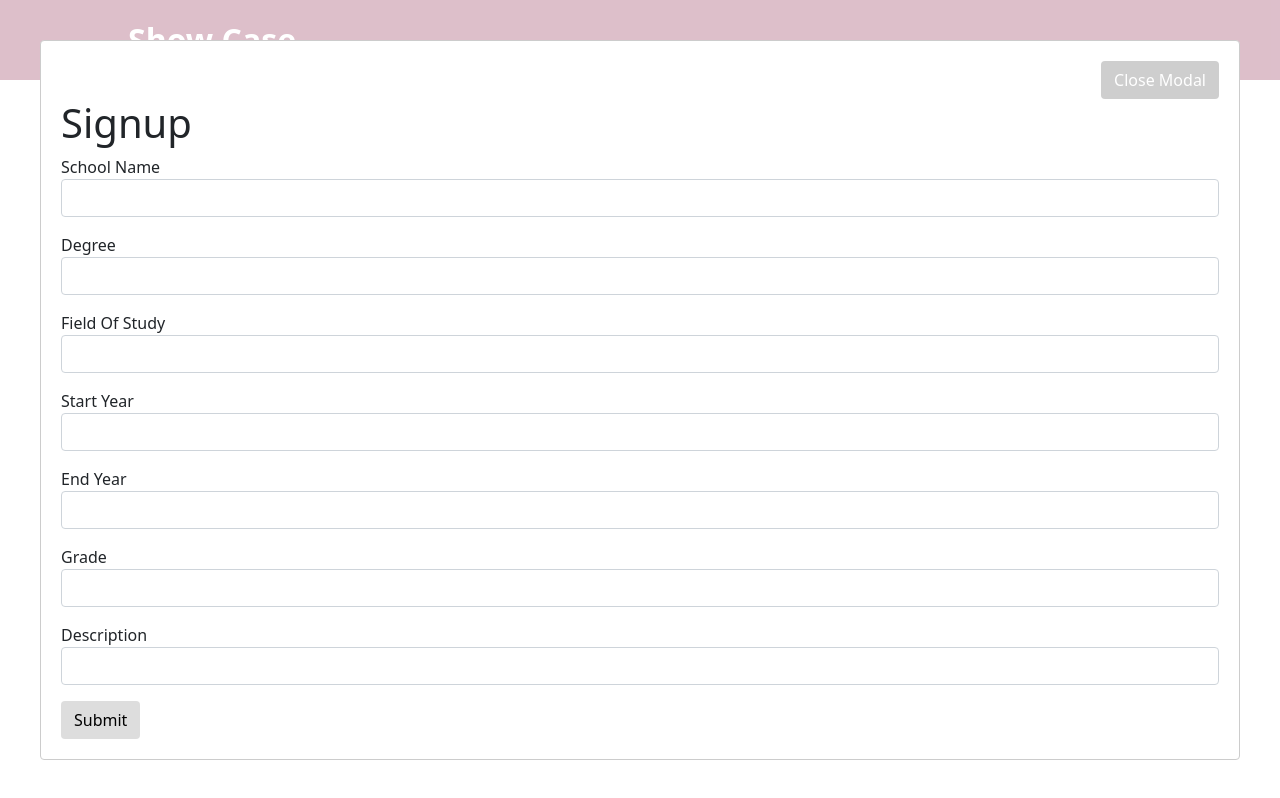
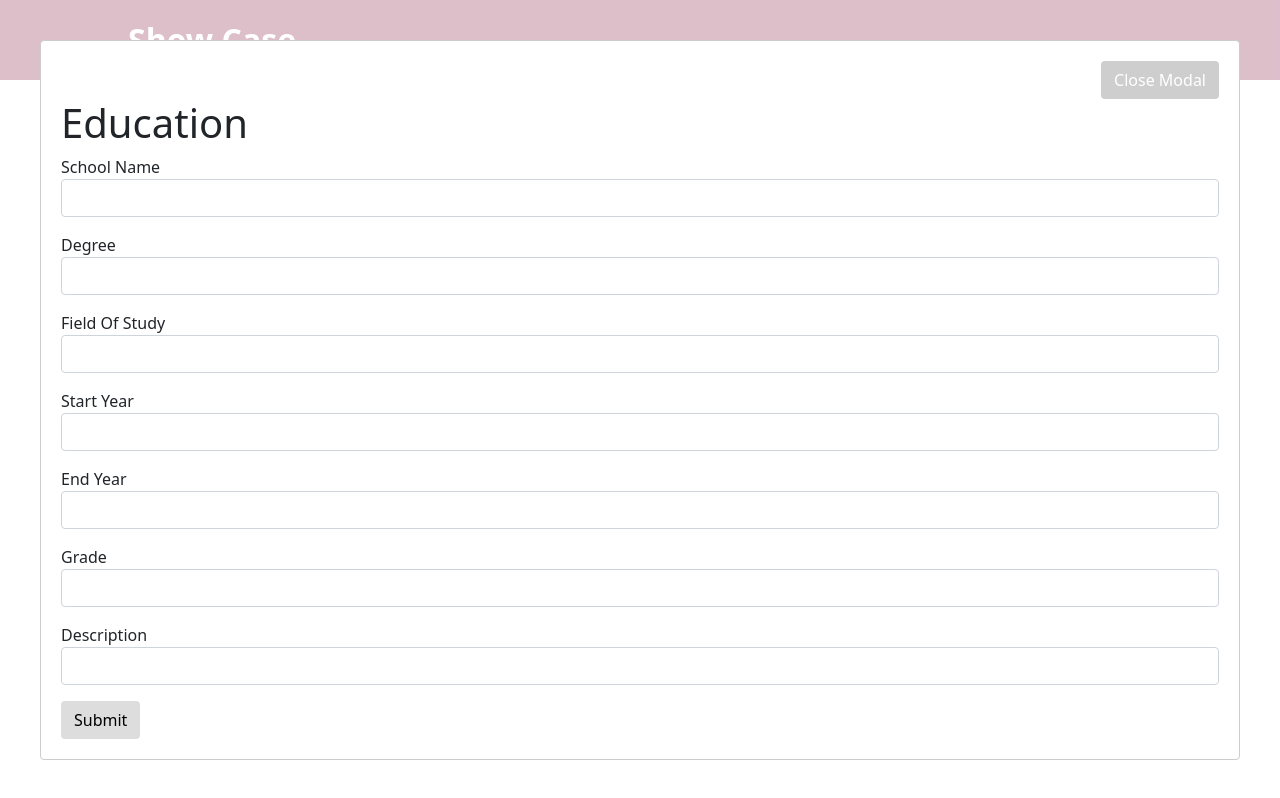
Before and after one commit to phaizt/showcase, a Next.js app: page /education in a window 1280 px wide. Both pictures are taken after a click on the button "Add new Education". Built offline with nearby package versions, Linux system fonts and the light colour scheme.

Commit message:
change title education form

```diff
--- a/components/pages/education/education.form.tsx
+++ b/components/pages/education/education.form.tsx
@@ -15,7 +15,7 @@ interface Values {
 const App = () => {
     return (
         <div>
-            <h1>Signup</h1>
+            <h1>Education</h1>
             <Formik
                 initialValues={{
                     school: "",
```
